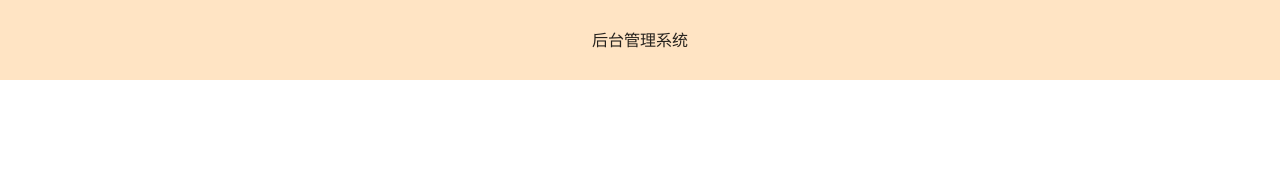
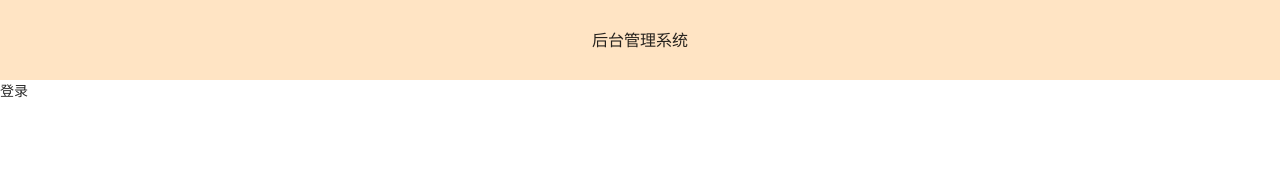
Before and after one commit to lylbrave/react-admin-lyl, a React (Create React App) app: page /login in a window 1280 px wide. Shown: the top 170 px of the page. Built offline with nearby package versions, Linux system fonts and the light colour scheme.

Commit message:
Update login.jsx

```diff
--- a/src/pages/login/login.jsx
+++ b/src/pages/login/login.jsx
@@ -12,7 +12,7 @@ class Login extends Component {
     return (
       <div className="login">
         <LoginHeader className="header"></LoginHeader>
-        <LoginForm className="form"></LoginForm>
+        <LoginForm {...this.props} className="formWraper"></LoginForm>
       </div>
     );
   }
```
